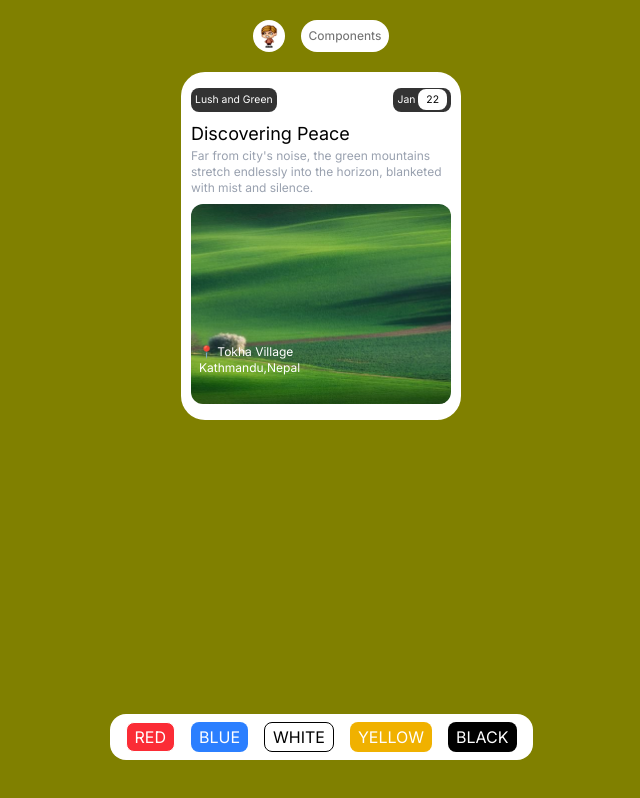
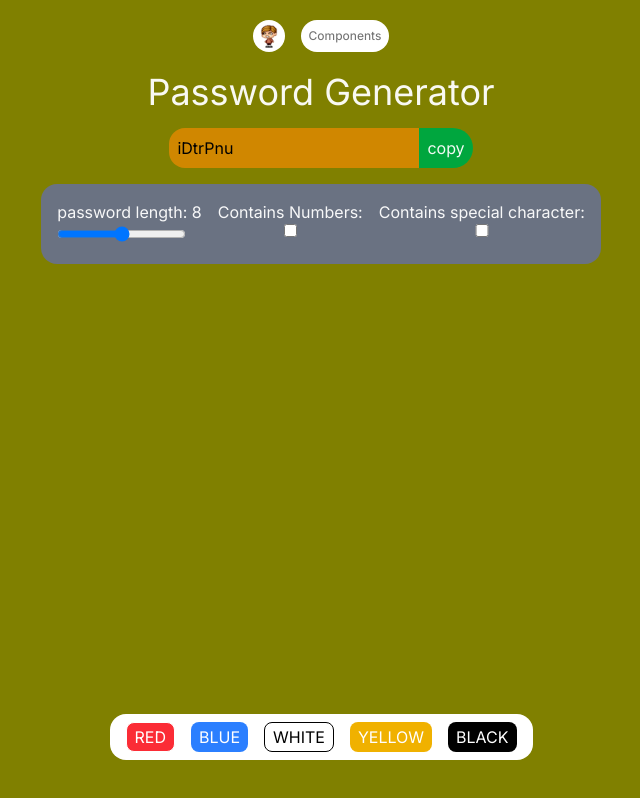
Before and after one commit to Safal-hash/react_ts, a React (Vite) app: page / in a window 1280 px wide. Shown: the whole page, without its empty margins (319-959 px from the left). Built offline with nearby package versions, Linux system fonts and the light colour scheme.

Commit message:
made a basic password generator

```diff
--- a/src/App.tsx
+++ b/src/App.tsx
@@ -5,6 +5,7 @@ import './App.css'
 import Test from './components/test'
 import Navbar from './components/navbar'
 import Card from './components/Card'
+import PasswordGenerator from './components/PasswordGenerator'
 
 function App() {
 
@@ -14,8 +15,9 @@ function App() {
     <>
     <div className='h-screen flex flex-col items-center text-white/95 font-inter   gap-4  p-4'>
   <Navbar/>
-   <Card  />
+
  <Test/>
+ <PasswordGenerator/>
     </div>
 
   </>
--- /dev/null
+++ b/src/components/PasswordGenerator.tsx
@@ -0,0 +1,92 @@
+import React, { useState, useCallback, useEffect, useRef } from "react";
+
+const PasswordGenerator = () => {
+  const [length, setLength] = useState<number>(8);
+  const [numAllowed, setNumberAllowed] = useState<boolean>(false);
+  const [charAllowed, setCharAllowed] = useState<boolean>(false);
+  const [password, setPassword] = useState<string>("");
+
+  //useRef
+
+  const passwordRef = useRef(null);
+
+  const pwGen = useCallback(() => {
+    let pass = "";
+    let str = "ABCDEFGHIJKLMNOPQRSTUVWXYZabcdefghijklmnopqrstuvwxyz";
+    if (numAllowed) str += "0123456789";
+    if (charAllowed) str += "-_&%$#@*?";
+
+    for (let index = 1; index <= length; index++) {
+      let char = Math.floor(Math.random() * str.length + 1);
+
+      pass += str.charAt(char);
+    }
+
+    setPassword(pass);
+  }, [length, numAllowed, charAllowed, setPassword]);
+
+
+
+  const copyPasswordToClipBoard =
+    useCallback(()=>{window.navigator.clipboard.writeText(password)},[password])
+
+  useEffect(() => {
+    pwGen();
+  }, [length, numAllowed, charAllowed, pwGen]);
+
+  return (
+    <>
+      <h1 className="text-4xl text-center">Password Generator</h1>
+      <div className="flex">
+        <input
+          type="text"
+          placeholder="Password"
+          className="bg-yellow-600  text-black p-2 rounded-2xl rounded-r-none outline-none "
+          value={password}
+          readOnly
+          ref={passwordRef}
+        //useRef
+
+        />
+        <button className="bg-green-600 rounded-full p-2 rounded-l-none hover:cursor-pointer" onClick={copyPasswordToClipBoard}>
+          copy
+        </button>
+      </div>
+      <div className="flex gap-4 bg-gray-500 p-4 rounded-2xl">
+        <div>
+          <label htmlFor="">password length: {length}</label> <br />
+          <input
+            type="range"
+            min={8}
+            max={24}
+            onChange={(e) => {
+              setLength(Number(e.target.value));
+            }}
+          />
+        </div>
+        <div className="flex flex-col ">
+          <label htmlFor="">Contains Numbers:</label>
+          <input
+            type="checkbox"
+            name=""
+            id=""
+            defaultChecked={numAllowed}
+            onChange={() => setNumberAllowed((prev) => !prev)}
+          />
+        </div>
+        <div className="flex flex-col">
+          <label htmlFor="">Contains special character:</label>
+          <input
+            type="checkbox"
+            name=""
+            id=""
+            defaultChecked={charAllowed}
+            onChange={() => setCharAllowed((prev) => !prev)}
+          />
+        </div>
+      </div>
+    </>
+  );
+};
+
+export default PasswordGenerator;
--- a/src/components/test.tsx
+++ b/src/components/test.tsx
@@ -2,8 +2,8 @@ import React, { useState } from "react";
 
 const test = () => {
   const [color, setColor] = useState<string>("olive");
-  const body = document.getElementById("root");
-  body.style.backgroundColor = color;
+  const body= document.getElementById("root");
+  body.style.backgroundColor  = color;
   return (
     <>
       <footer className="fixed bottom-10 w-fit text-white bg-white rounded-2xl flex gap-4 justify-evenly px-4 py-2">
```
